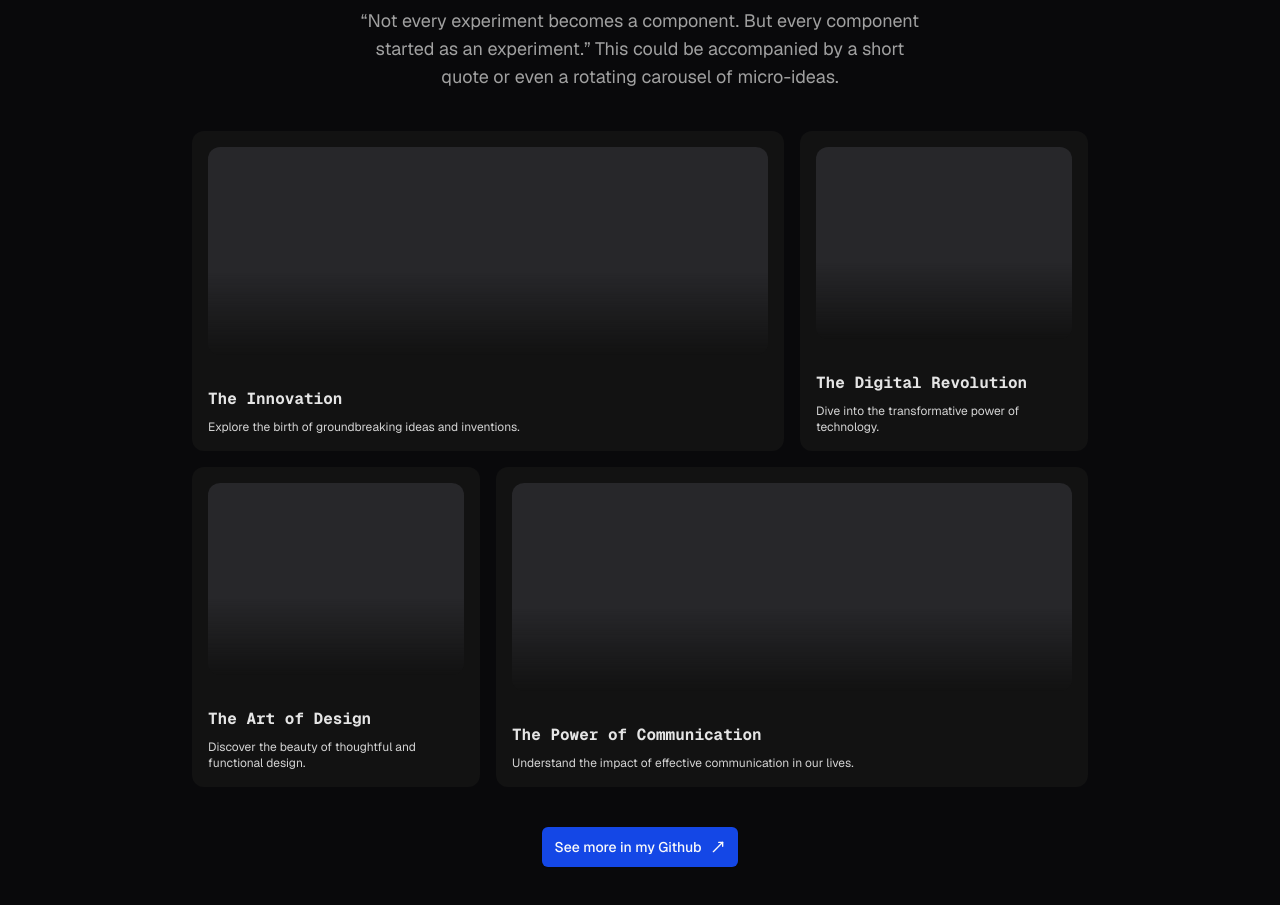
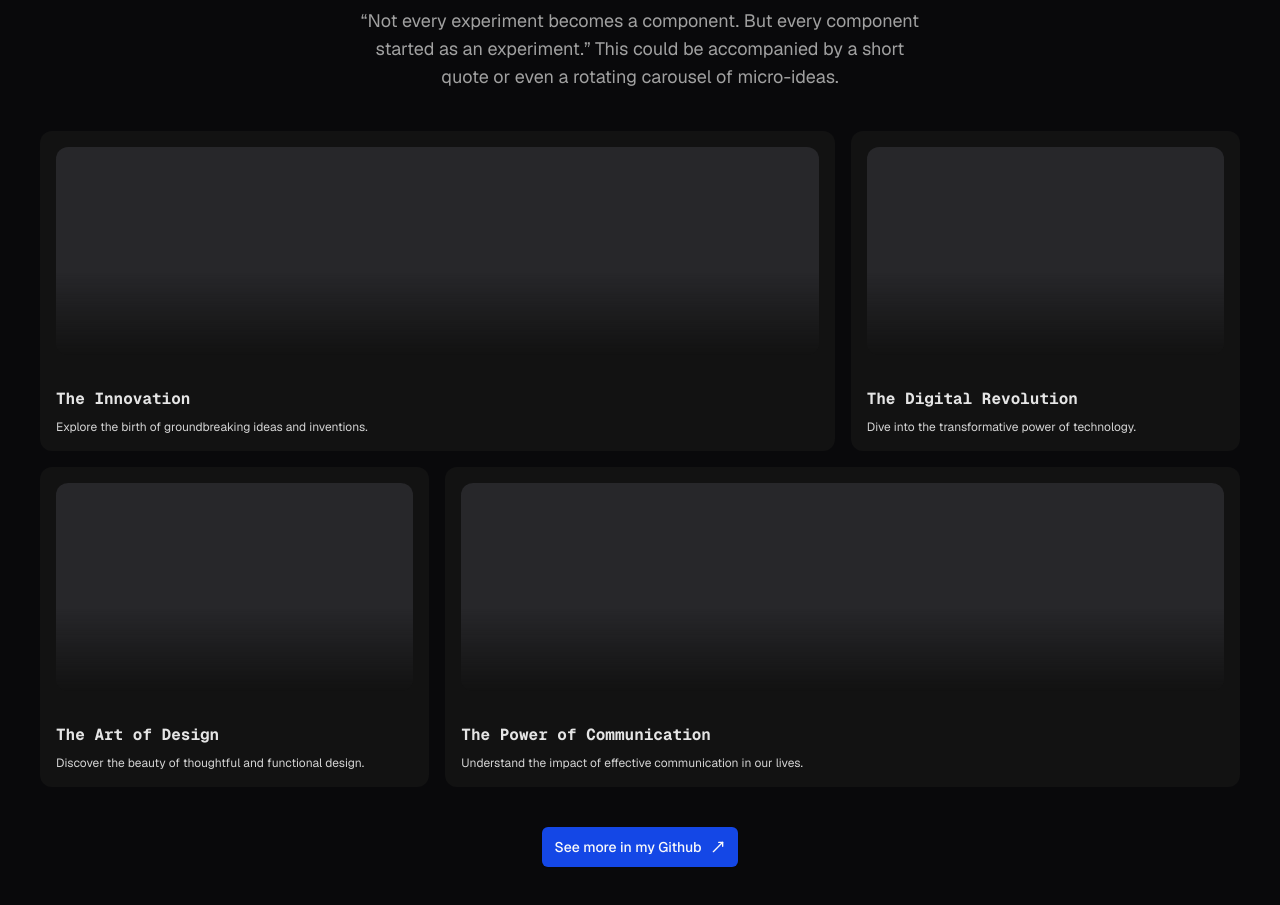
Before and after one commit to LFeli/sketch.ig, a Next.js app: page / in a window 1280 px wide. Shown: the part 1040-1945 px from the top of the page. Built offline with nearby package versions, Linux system fonts and the light colour scheme.

Commit message:
:sparkles: feat: update FeaturesCards and ShowCaseBento components to use max-width variable for improved layout consistency

```diff
--- a/src/app/(app)/(web)/(home)/components/features-cards.tsx
+++ b/src/app/(app)/(web)/(home)/components/features-cards.tsx
@@ -67,7 +67,7 @@ const cards: Card[] = [
 
 export function FeaturesCards() {
   return (
-    <div className="mx-auto grid max-w-7xl grid-cols-1 md:grid-cols-2 lg:grid-cols-3">
+    <div className="mx-auto grid w-full max-w-container grid-cols-1 md:grid-cols-2 lg:grid-cols-3">
       {cards.map((card, index) => (
         <motion.article
           key={index}
--- a/src/app/(app)/(web)/(home)/components/show-case-bento.tsx
+++ b/src/app/(app)/(web)/(home)/components/show-case-bento.tsx
@@ -48,8 +48,8 @@ const items = [
 
 export function ShowCaseBento() {
   return (
-    <section>
-      <BentoGrid className="mx-auto max-w-4xl md:auto-rows-[20rem]">
+    <section className="w-full">
+      <BentoGrid className="mx-auto w-full max-w-container md:auto-rows-[20rem]">
         {items.map((item, index) => (
           <motion.article
             key={index}
```
